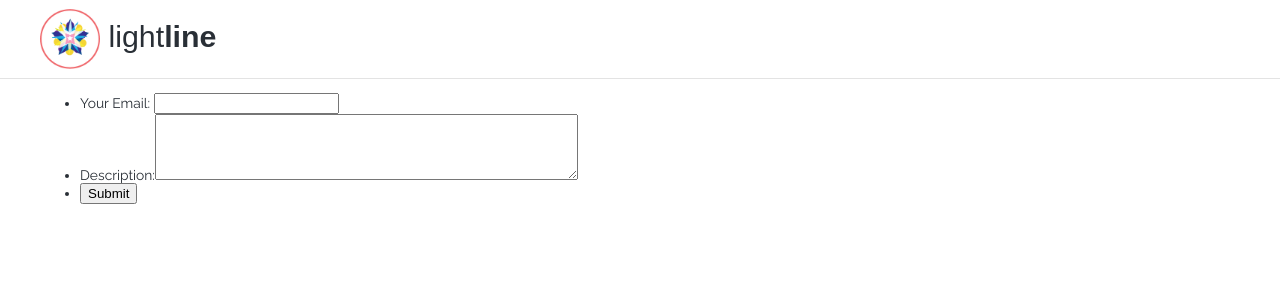
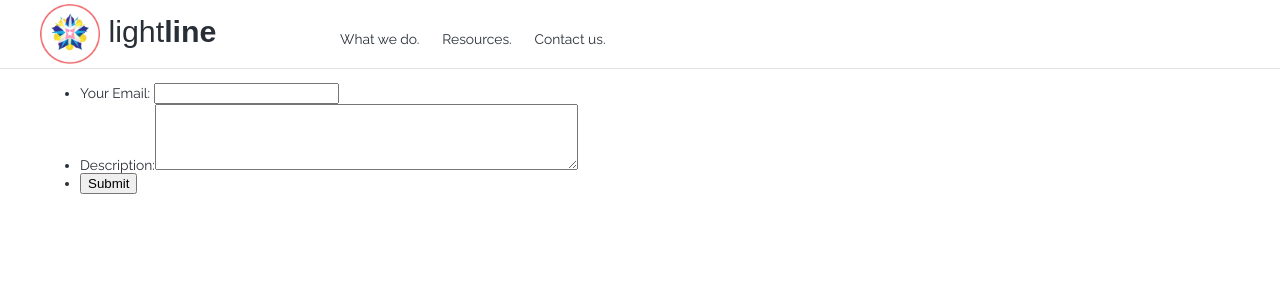
Before and after one commit to nanaze/legal, a Python web app: template templates/form.html in a window 1280 px wide. Shown: the top 300 px of the page. Run offline with Jinja, Linux system fonts and the light colour scheme; the template is opened without the code that fills it, so the values that code supplies are empty; some web fonts are replaced.

Commit message:
add new floating menu

```diff
--- a/styles/style.css
+++ b/styles/style.css
@@ -36,30 +36,35 @@ img#logo {
   font-weight: 700;
 }
 
-.menu a {
-  color: #fff;
+.menu {
+  position: absolute;
+  margin-left: 300px;
 }
 
 .menu ul {
-    padding: 0;
-    margin: 0;
+ padding: 0;
+ margin: 0;
 }
 
 .menu li {
-    display: inline;
-    padding-right: 1.4em;
+  display: inline;
+  padding-right: 1.4em;
 }
 
-
+.menucontainer {
+  height: 70px;
+  display: table-cell;
+  vertical-align: middle;
+}
 .header {
     padding: 0.3em 0;
-    font-size: 220%;
     border-bottom: 1px solid #e3e3e3;
 }
 
 .headertext {
     font-family: "Source Sans Pro", sans-serif;
     font-weight: bold;
+    font-size: 220%;
 }
 
 article {
--- a/templates/base.html
+++ b/templates/base.html
@@ -7,6 +7,14 @@
   <header>
     <div class=header>
       <div class=centered>
+	<div class=menu>
+	  <div class=menucontainer>
+	    <ul>
+	      <li><a href="/about">What we do.</a>
+	      <li><a href="/resources">Resources.</a>
+	      <li><a href="/contact">Contact us.</a>
+	  </div>
+	</div>
 	<div class=headertext>
 	  <a href="/">
 	  <img id=logo src="/images/lightline_logo.png" width=60 height=60>
```
